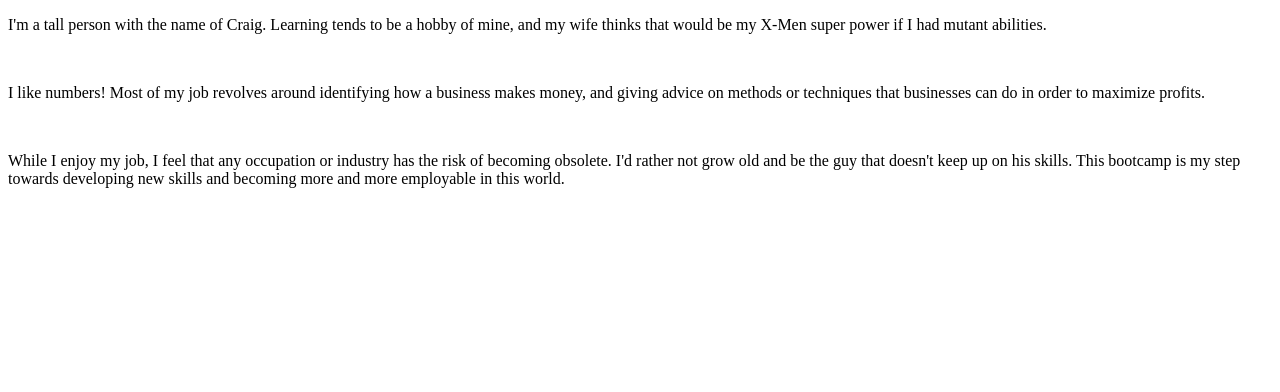
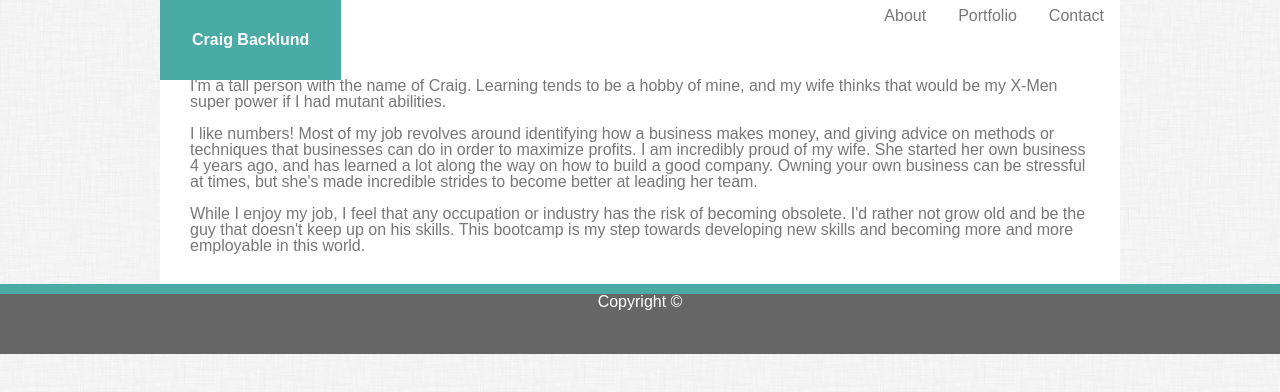
Before and after one commit to cbacklund/Basic-Portfolio, a plain HTML site: page index.html in a window 1280 px wide. Drawn offline with Linux system fonts and the light colour scheme.

Commit message:
Sunday adjustments. Major CSS progress. Only a couple items remain

```diff
--- a/assets/css/style.css
+++ b/assets/css/style.css
@@ -1,3 +1,76 @@
 html {
     font-family: 'Arial', 'Helvetica Neue', Helvetica, sans-serif;
+    color: #777777;
+    background-image: url("../images/dust_scratches.png");
 }
+
+main {
+    width: 960px;
+    margin: auto;
+}
+
+header {
+    background-color: #4aaaa5;
+    border-color: #cccccc;
+    color: white;
+    line-height: 3em;
+    padding: 1em 2em;
+    font-weight: bold;
+    display: block;
+    position: fixed;
+}
+nav {
+    background: #ffffff;
+    float: right;
+    line-height: 3em;
+}
+
+section {
+    float: clear;
+    background: #ffffff;
+    padding: 30px;
+}
+
+h1 h2 h3 h4 h5 h6 {
+    font-family: 'Georgia', Times, Times New Roman, serif;
+}
+
+section h1 {
+    color: #4aaaa5;
+    line-height: 3em;
+}
+
+ul li {
+    margin: 0;
+    padding: 0;
+    list-style: none;
+    float: left;
+}
+
+li a {
+    display: block;
+    line-height: 2em;
+    padding: 0 1em;
+    color: #777777;
+    text-decoration: none;
+}
+
+li a:hover {
+    background-color: #4aaaa5;
+    color: white;
+}
+
+li {
+    display: inline;
+
+}
+
+footer{
+    background-color: #666666;
+    color: white;
+    height: 60px;
+    text-align: center;
+    border-top: 10px solid #4aaaa5;
+    position: -webkit-sticky; /* Safari */
+    position: sticky;
+}
--- a/index.html
+++ b/index.html
@@ -2,16 +2,36 @@
 <html lang="en">
 <head>
     <meta charset="utf-8">
-    <title>Home Page</title>
+    <title>Craig Backlund Portfolio</title>
+    <link href="assets/css/reset.css" rel="stylesheet" type="text/css">
+    <link href="assets/css/style.css" rel="stylesheet" type="text/css">
 </head>
 <body>
-    <a href="/assets.craig.pic.jpg"></a>
-    <p>I'm a tall person with the name of Craig. Learning tends to be a hobby of mine, and my wife thinks that would be my X-Men super power if I had mutant abilities.</p>
-    <br>
-    <p>I like numbers! Most of my job revolves around identifying how a business makes money, and giving advice on methods or techniques that businesses can do in order to maximize profits.</p>
-    <br>
-    <p>While I enjoy my job, I feel that any occupation or industry has the risk of becoming obsolete. I'd rather not grow old and be the guy that doesn't keep up on his skills. This bootcamp is my step towards developing new skills and becoming more and more employable in this world.</p>
+    <main>
+    <header>
+        <h1>Craig Backlund</h1>
+    </header>
 
+    <nav>
+        <ul>
+            <li><a href="about.html" title="About Me Page">About</a></li>
+            <li><a href="portfolio.html" title="Portfolio of Craig">Portfolio</a></li>
+            <li><a href="contact.html" title="Contact Craig Page">Contact</a></li>
+        </ul>
+    </nav>
 
+    <section>
+        <h1>About Me</h1>
+        <a href="/assets.craig.pic.jpg"></a>
+        <p>I'm a tall person with the name of Craig. Learning tends to be a hobby of mine, and my wife thinks that would be my X-Men super power if I had mutant abilities.</p>
+            <br>
+        <p>I like numbers! Most of my job revolves around identifying how a business makes money, and giving advice on methods or techniques that businesses can do in order to maximize profits. I am incredibly proud of my wife. She started her own business 4 years ago, and has learned a lot along the way on how to build a good company. Owning your own business can be stressful at times, but she's made incredible strides to become better at leading her team.</p>
+            <br>
+        <p>While I enjoy my job, I feel that any occupation or industry has the risk of becoming obsolete. I'd rather not grow old and be the guy that doesn't keep up on his skills. This bootcamp is my step towards developing new skills and becoming more and more employable in this world.</p>
+    </section>
+    </main>
+    <footer>
+        <p>Copyright &#169;</p>
+    </footer>
 </body>
 </html>
```
Also changed, not shown: contact.html (+10 -5 lines), portfolio.html (+23 -4 lines), assets/images/dust_scratches.png (added), reset.css (deleted).
